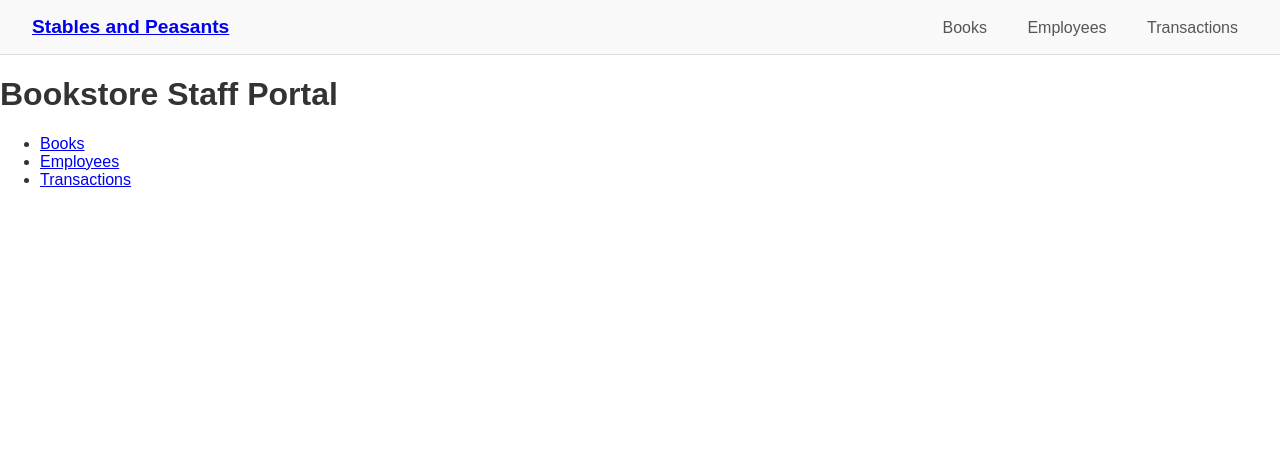
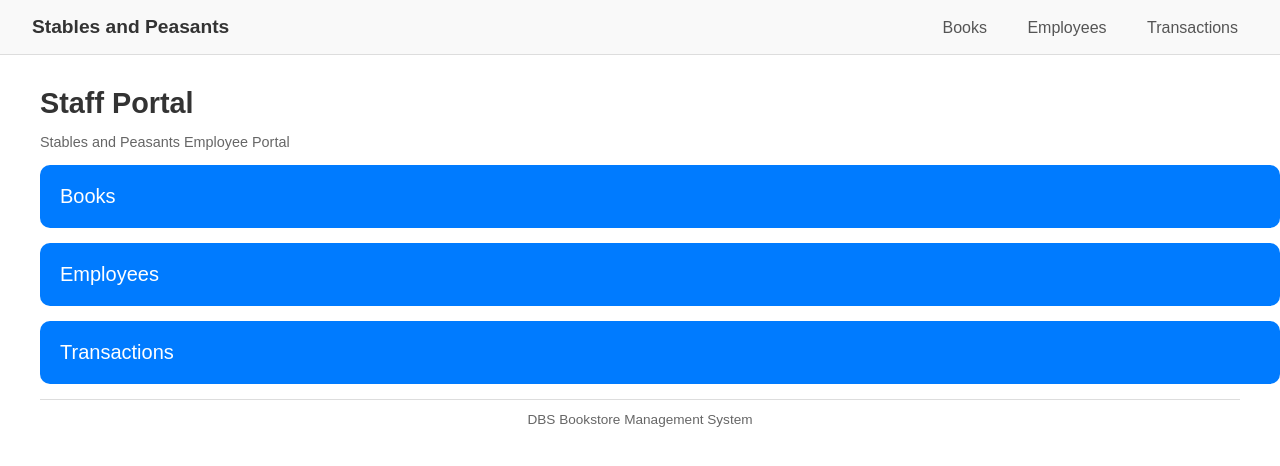
Before and after one commit to yoonieverse/DBSProject, a plain HTML site: page frontend/menu.html in a window 1280 px wide. Drawn offline with Linux system fonts and the light colour scheme.

Commit message:
WIP: Updated UI

```diff
--- a/frontend/menu.html
+++ b/frontend/menu.html
@@ -1,25 +1,37 @@
 <!DOCTYPE html>
-<html>
+<html lang="en">
 <head>
-        <title>Staff Portal</title>
+  <meta charset="UTF-8" />
+  <meta name="viewport" content="width=device-width, initial-scale=1.0"/>
+  <title>T1 Bookstore — Employees</title>
   <link rel="stylesheet" href="style.css">
+</head>
+<body>
 
-    </head>
-
-    <body>
 <header>
   <a class="logo" href= "menu.html">Stables and Peasants</div>
   <nav>
     <a href="books.html">Books</a>
     <a href="employees.html">Employees</a>
     <a href="transactions.html">Transactions</a>
+  </nav>
 </header>
-        <h1>Bookstore Staff Portal</h1>
+
+<main>
+  <div class="page-header">
+    <h1>Staff Portal</h1>
+    <p>Stables and Peasants Employee Portal</p>
+  </div>
 
         <ul>
             <li><a href = "books.html">Books</a></li>
             <li><a href = "employees.html">Employees</a></li>
             <li><a href = "transactions.html">Transactions</a></li>
         </ul>
+<footer>
+  <span>DBS Bookstore Management System</span>
+</footer>
+
+<script src="script.js"></script>
 </body>
-</html>
+</html></html>
--- a/frontend/style.css
+++ b/frontend/style.css
@@ -18,6 +18,8 @@ header {
 header .logo {
   font-weight: bold;
   font-size: 1.2rem;
+  text-decoration: none;
+  color:inherit;
 }
 
 header nav a {
@@ -199,3 +201,29 @@ footer {
   color: #666;
   text-align: center;
 }
+
+ul {
+  list-style-type: none;
+  padding: 0;
+  margin: 0;
+}
+
+li{
+  margin: 15px 0;
+}
+
+li a {
+  display: block;
+  width: 100%;
+  padding: 20px;
+  text-decoration: none;
+  font-size: 20px;
+  border-radius: 10px;
+  transition: 0.3s;
+  background-color:#007bff;
+  color: white;
+}
+
+li a:hover{
+  background-color:#0056b3;
+}
```
Also changed, not shown: frontend/books.html (+1 -1 lines). Lines whose indentation alone changed are shown as unchanged.
